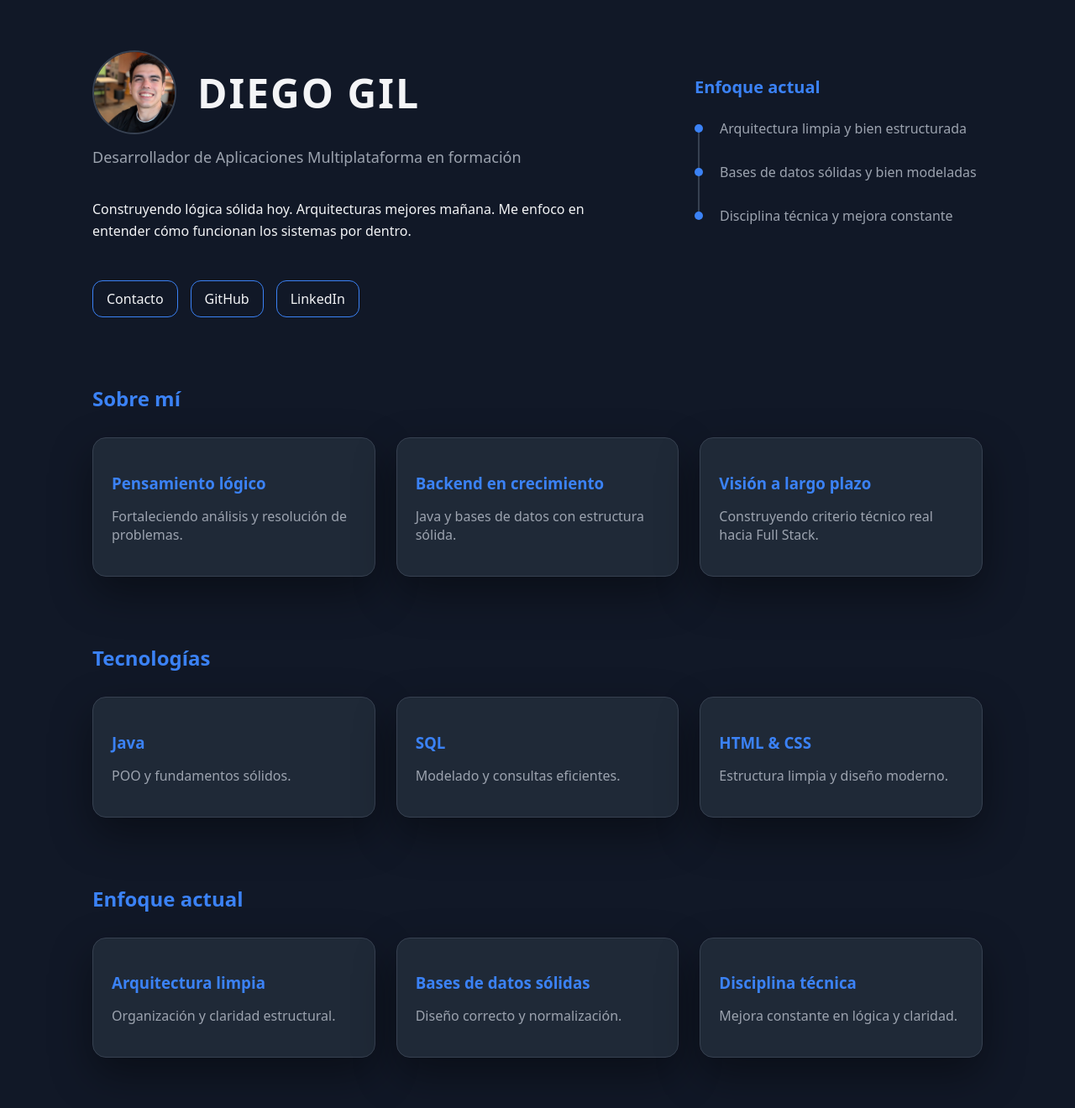
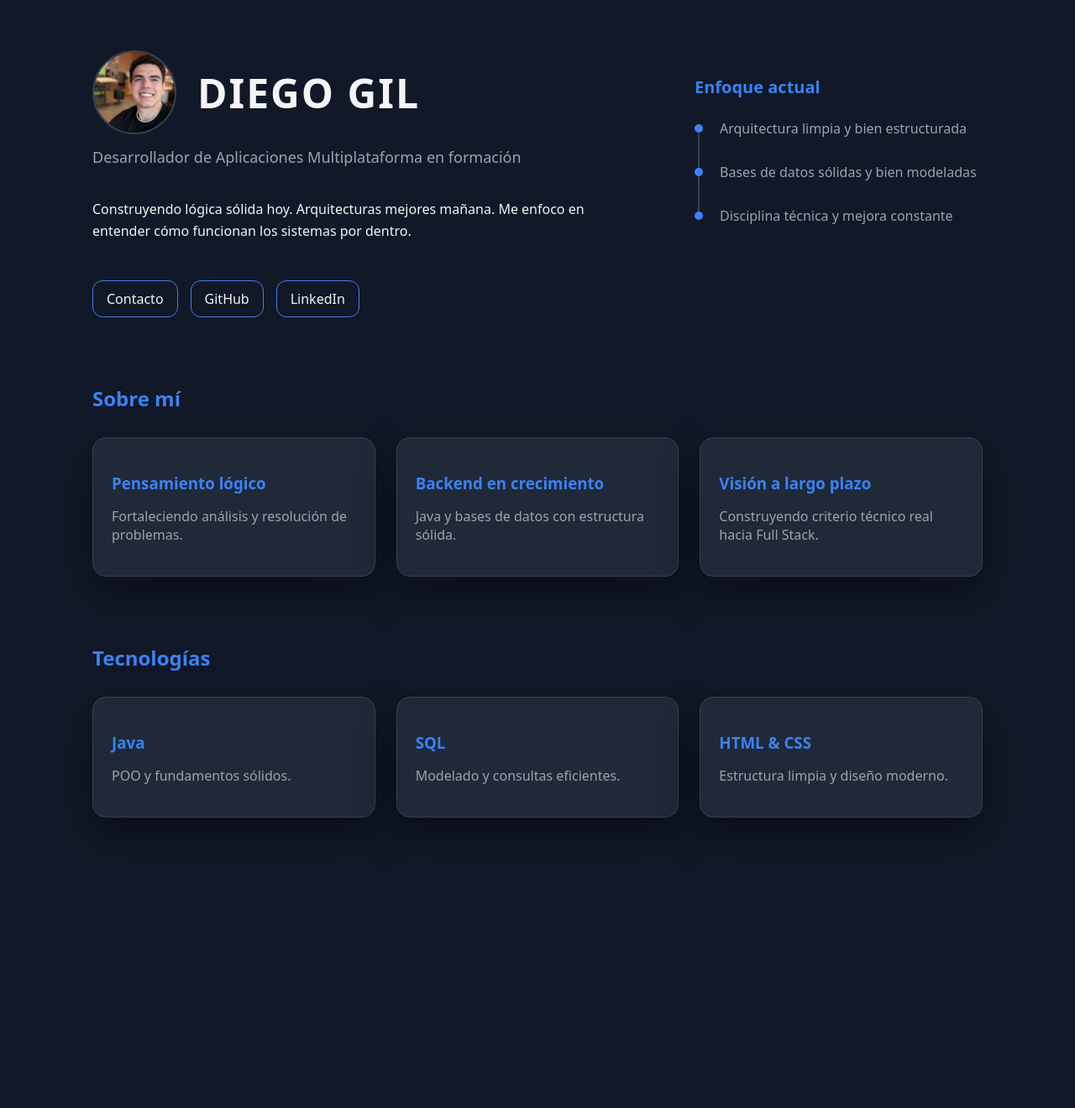
Before and after one commit to diegoalegil/diegoalegil.github.io, a Jekyll site: the page built from index.html, in a window 1280 px wide. Shown: the whole page at 84% size. Built offline with Jekyll 4.4.1, drawn with Linux system fonts in a browser that asks for light colours; after the commit the page ends 1034 px from its top, so only the background shows below that.

Commit message:
Update index.html

```diff
--- a/index.html
+++ b/index.html
@@ -73,14 +73,4 @@ title: "Diego Gil"
       <div class="card"><h3>HTML & CSS</h3><p class="muted">Estructura limpia y diseño moderno.</p></div>
     </div>
   </section>
-
-  <section class="section">
-    <h2>Enfoque actual</h2>
-    <div class="cards">
-      <div class="card"><h3>Arquitectura limpia</h3><p class="muted">Organización y claridad estructural.</p></div>
-      <div class="card"><h3>Bases de datos sólidas</h3><p class="muted">Diseño correcto y normalización.</p></div>
-      <div class="card"><h3>Disciplina técnica</h3><p class="muted">Mejora constante en lógica y claridad.</p></div>
-    </div>
-  </section>
-
 </div>
```
